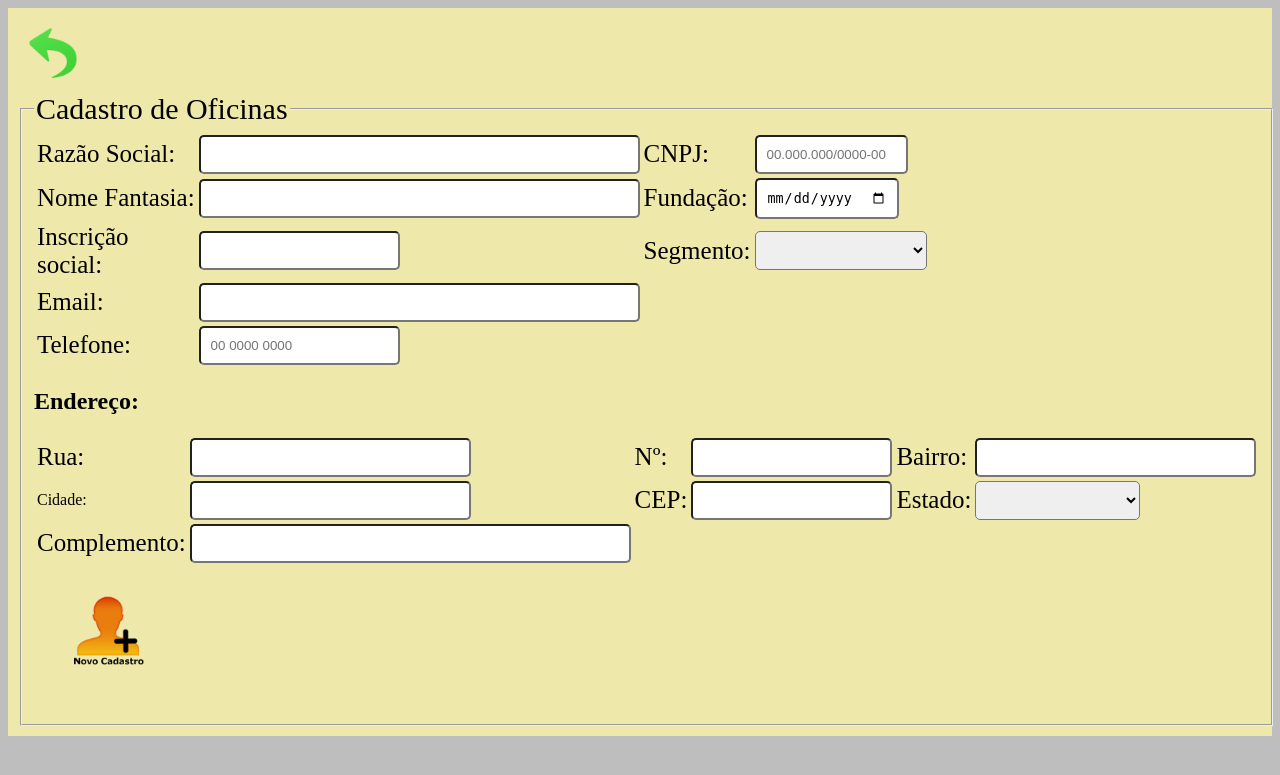
After one commit to brunoleo18/projeto_tcc, a PHP site: the page made by views/editarOficina.php in a window 1280 px wide. The commit adds this page. Shown: the top 775 px of the page. Run offline with PHP 8.4, Linux system fonts and the light colour scheme; the template is opened without the code that fills it, so the values that code supplies are empty; the visitor is signed in with stand-in values (Sample User, id 1); some libraries are stand-ins or nearby versions.

Commit message:
concluido reservas e oficinas

```diff
--- /dev/null
+++ b/views/editarOficina.php
@@ -0,0 +1,203 @@
+<?php
+if(isset($_SESSION['nome']) && !empty($_SESSION['nome'])){
+
+	//var_dump($dados);
+
+	?>
+<!DOCTYPE html>
+<html>
+<head>
+
+</script>
+	<meta charset="utf-8">
+	<title>Cadastro de Oficinas para serviços</title>
+	<style type="text/css">
+
+	input, select{
+		padding: 10px;
+		border-radius: 5px;
+	}
+
+	.div_ofi{
+		background-color: #EEE8AA;
+		padding: 10px;
+	}
+
+	label{
+
+		font-size: 25px;
+	}
+
+	#imgVoltar{
+
+		width: 50px;
+		height: 50px
+	}
+
+	#imgCliente{
+
+		width: 120px;
+		height: 120px;
+	}
+
+
+</style>
+</head>
+
+<body style="background-color: #BEBEBE;">
+
+	<div class="div_ofi">
+
+		<a href="<?php echo BASE_URL;?>chamarTelas/voltar"><input type="image" id="imgVoltar" title="VOLTAR TELA PRINCIPAL" src="http://localhost/Projeto_tcc/assets/image/voltar.png"></a>
+
+		<form action="<?php echo BASE_URL;?>oficina/editar/alt" method="POST" >
+
+			<fieldset >
+
+				<legend style="font-size: 30px;">Cadastro de Oficinas</legend>
+
+				<table >
+
+					<tr>
+
+						<td><label>Razão Social:</label></td>
+						<td><input type="text" name="razao_social" size="50" value="<?php echo $dados['1']?>" required "></td>
+
+						<td><label>CNPJ:</label></td>
+						<td><input type="text" name="cnpj" placeholder="00.000.000/0000-00" value="<?php echo $dados['0']?>" size="14" minlength="14" maxlength="14" required autocomplete="off"></td>
+
+					</tr>
+
+						<tr>
+
+						<td><label>Nome Fantasia:</label></td>
+						<td><input type="text" name="nome_fantasia" value="<?php echo $dados['2']?>" size="50" required "></td>
+
+						<td><label>Fundação:</label></td>
+								<td><input type="date" value="<?php echo $dados['3']?>" name="data"></td>
+
+						</tr>
+
+						<tr>
+							<td><label>Inscrição<br>social:</label></td>
+								<td><input type="text" value="<?php echo $dados['4']?>" name="inscricao" ></td>
+
+								<td><label>Segmento:</label></td>
+							<td><select name="segmento" required="">
+								<option value="<?php echo $dados['5']?>"><?php echo $dados['5']?></option>
+								<option value="lava jato">Lava jato</option>
+								<option value="borracharia">Borracharia</option>
+								<option value="eletrica">Eletrica</option>
+								<option value="Mecanica">Mecânica</option>
+								<option value="pintura&Lanternagem">Pintura&Lanternagem</option>
+							</select></td>
+						</tr>
+						<tr>
+							<td><label>Email:</label></td>
+							<td><input type="email" name="email" size="50" value="<?php echo $dados['6']?>" autocomplete="off" required></td>
+
+
+
+
+
+
+							</tr>
+
+							<tr>
+								<td><label>Telefone:</label></td>
+								<td><input type="Telefone" name="telefone" value="<?php echo $dados['7']?>" placeholder="00 0000 0000"></td>
+
+
+							</tr>
+
+						</table>
+
+						<h2><b>Endereço:</b></h2>
+
+						<table>
+
+							<tr>
+								<td><label>Rua:</label></td>
+								<td><input type="text" name="rua" value="<?php echo $dados['rua']?>" size="30"></td>
+
+								<td><label>Nº:</label></td>
+								<td><input type="text" name="num" value="<?php echo $dados['num']?>"></td>
+
+								<td><label>Bairro:</label></td>
+								<td><input type="text" name="bairro" size="30" value="<?php echo $dados['bairro']?>"></td>
+
+							</tr>
+
+							<tr>
+								<td>Cidade:</td>
+								<td><input type="text" name="cidade" value="<?php echo $dados['cidade']?>" size="30"></td>
+								<td><label>CEP:</label></td>
+								<td><input type="text" name="cep" value="<?php echo $dados['cep']?>"></td>
+
+								<td><label>Estado:</label></td>
+								<td>
+									<select name="estado">
+										<option value="<?php echo $dados['estado']?>"><?php echo $dados['estado']?></option>
+										<option value="AC">Acre</option>
+										<option value="AL">Alagoas</option>
+										<option value="AP">Amapá</option>
+										<option value="AM">Amazonas</option>
+										<option value="BA">Bahia</option>
+										<option value="CE">Ceará</option>
+										<option value="DF">Distrito Federal</option>
+										<option value="ES">Espírito Santo</option>
+										<option value="GO">Goiás</option>
+										<option value="MA">Maranhão</option>
+										<option value="MT">Mato Grosso</option>
+										<option value="MS">Mato Grosso do Sul</option>
+										<option value="MG">Minas Gerais</option>
+										<option value="PA">Pará</option>
+										<option value="PB">Paraíba</option>
+										<option value="PR">Paraná</option>
+										<option value="PE">Pernambuco</option>
+										<option value="PI">Piauí</option>
+										<option value="RJ">Rio de Janeiro</option>
+										<option value="RN">Rio Grande do Norte</option>
+										<option value="RS">Rio Grande do Sul</option>
+										<option value="RO">Rondônia</option>
+										<option value="RR">Roraima</option>
+										<option value="SC">Santa Catarina</option>
+										<option value="SP">São Paulo</option>
+										<option value="SE">Sergipe</option>
+										<option value="TO">Tocantins</option>
+									</select>
+								</td>
+							</tr>
+
+							<tr>
+								<td><label>Complemento:</label></td>
+								<td><input type="text" name="complemento" value="<?php echo $dados['complemento']?>" size="50"></td>
+							</tr>
+
+							<tr><td><input type="image" id="imgCliente" src="http://localhost/Projeto_tcc/assets/image/cliente.png"name="enviar"></td>
+								<td></td>
+							</tr>
+
+						</table>
+
+
+
+					</fieldset>
+
+
+
+				</form>
+
+
+
+			</div>
+
+		</body>
+		</html>
+
+
+
+<?php
+}
+
+	?>
--- a/views/exibirOficina.php
+++ b/views/exibirOficina.php
@@ -16,7 +16,7 @@ if(isset($_SESSION['nome']) && !empty($_SESSION['nome'])){
  <a href="<?php echo BASE_URL;?>chamarTelas/voltar"><input type="button" name="" value="voltar"></a><br><br>
 <div class="divTab">
 
-	<h2 >Lista De Clientes cadastrados</h2>
+	<h2 >Lista De Oficinas cadastradas</h2>
 
 <table class="tab" border="1" >
 
```
Also changed, not shown: controllers/oficinaController.php (+21 -26 lines), controllers/reservaController.php (+65 -2 lines), models/Endereco.php (+9 -0 lines), models/oficina.php (+9 -9 lines), models/reserva.php (+38 -5 lines), views/editarReserva.php (+31 -26 lines), views/usuarioAdmin.php (+8 -2 lines).
